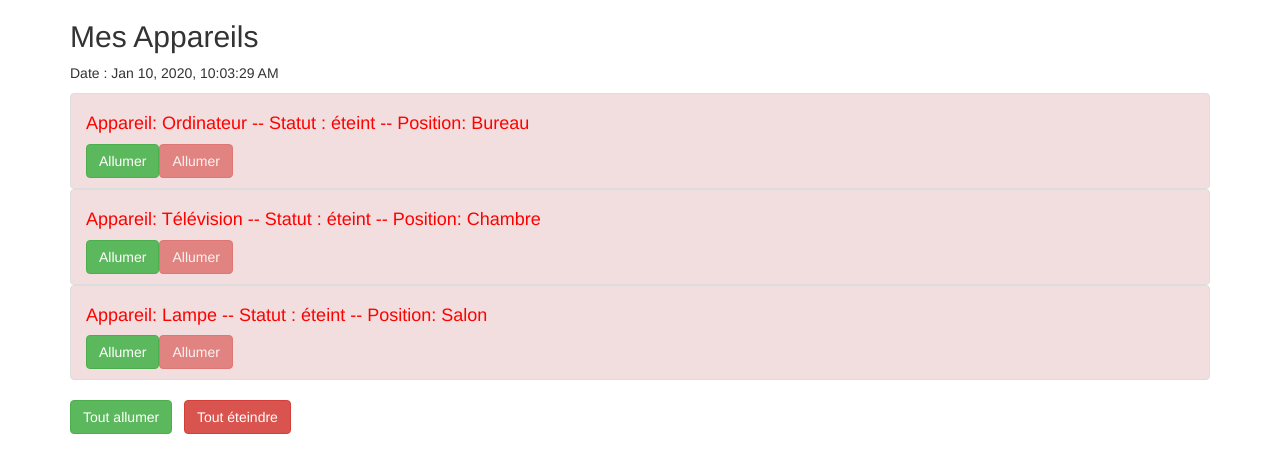
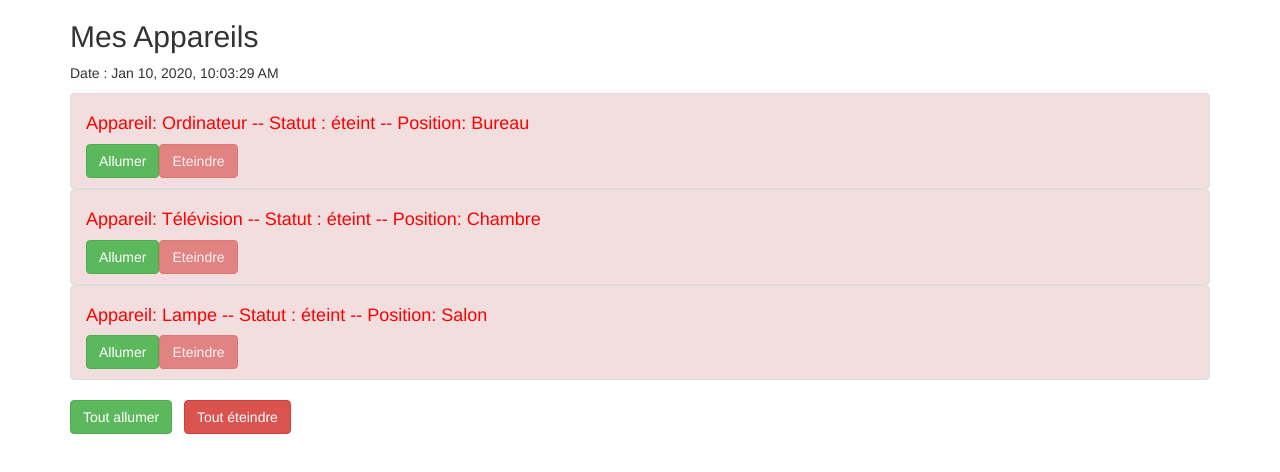
Before and after one commit to AtlasGrnt/MyAngular, an Angular app: page / in a window 1280 px wide. Shown: the top 472 px of the page. Built offline with nearby package versions, Linux system fonts and the light colour scheme.

Commit message:
STYLE: changing button allumer to éteindre

```diff
--- a/src/app/appareil/appareil.component.html
+++ b/src/app/appareil/appareil.component.html
@@ -6,5 +6,5 @@
 
     <h4 [ngStyle]="{color: getColor()}">Appareil: {{ appareilName }} -- Statut : {{getStatus() }} -- Position: {{appareilPosition}}</h4>
     <button class="btn btn-success" (click)="onSwitchOn()" [disabled]="appareilStatus === 'allumé'">Allumer</button>
-    <button class="btn btn-danger" (click)="onSwitchOff()" [disabled]="appareilStatus === 'éteint'">Allumer</button>
+    <button class="btn btn-danger" (click)="onSwitchOff()" [disabled]="appareilStatus === 'éteint'">Eteindre</button>
 </li>
```
